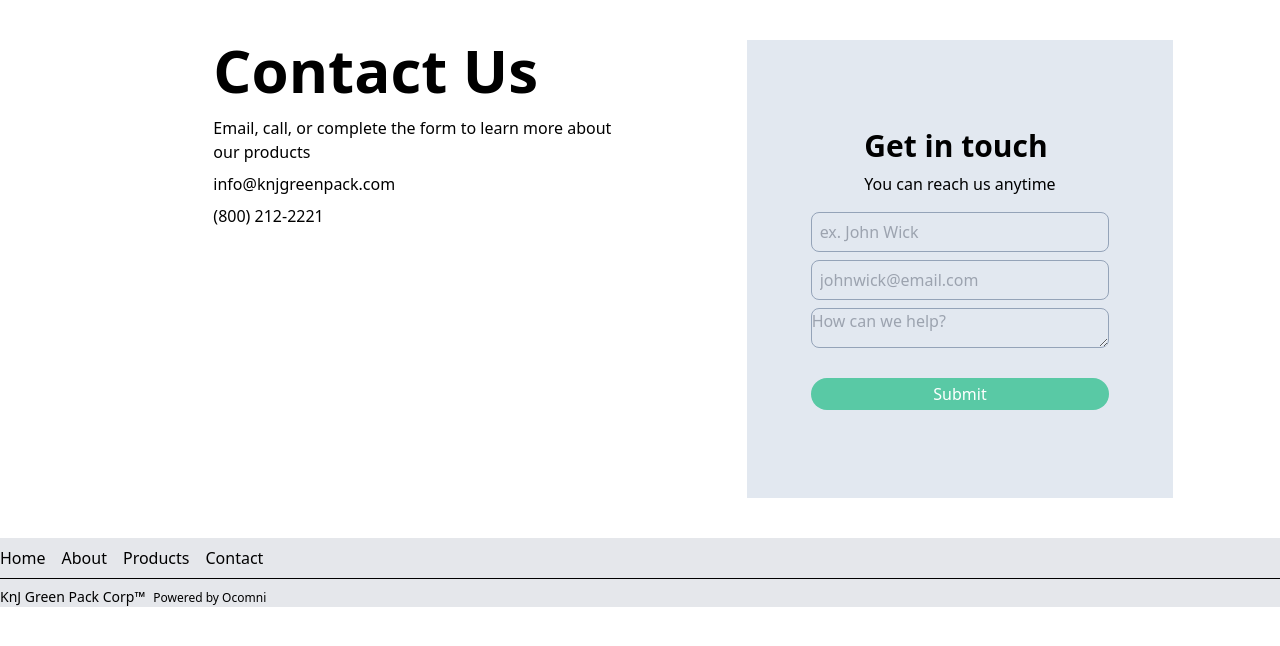
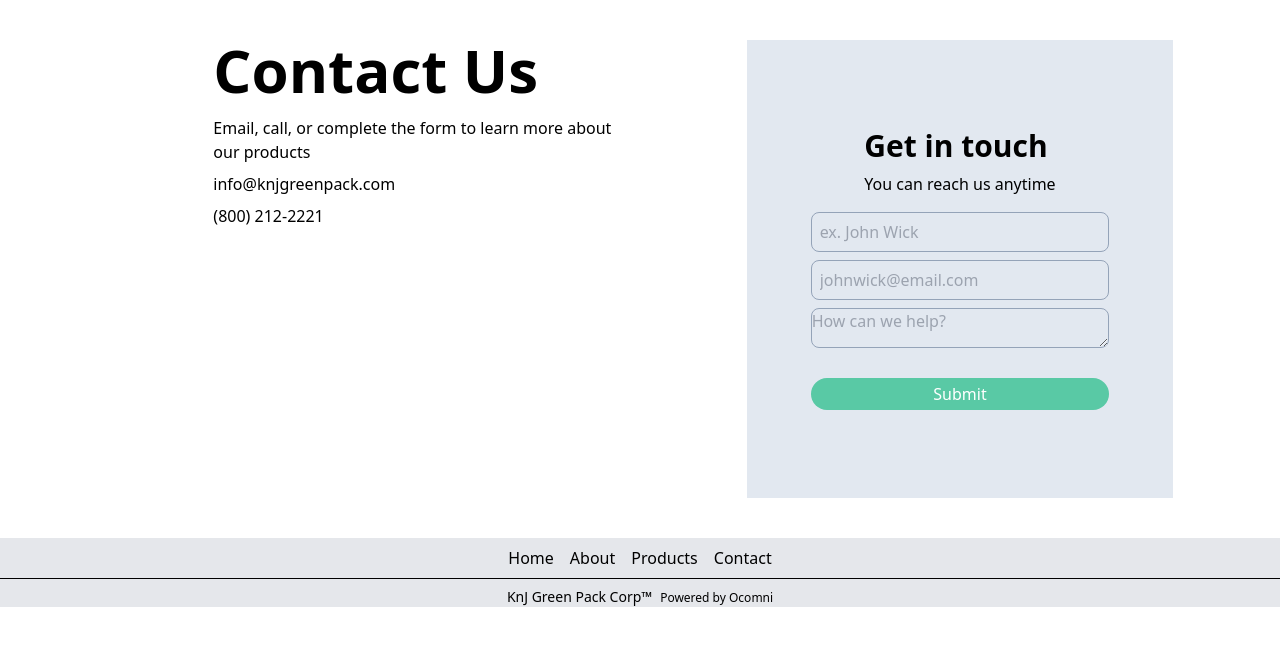
Before and after one commit to gualberto2/GreenCorp, a React (Vite) app: page /contact in a window 1280 px wide. Shown: the top 646 px of the page. Built offline with nearby package versions, Linux system fonts and the light colour scheme; a web font is replaced by a local one.

Commit message:
feat: Updated navber
- Updated ui for navbar on large screens and medium screens

```diff
--- a/src/components/GlobalComponents/Footer.jsx
+++ b/src/components/GlobalComponents/Footer.jsx
@@ -7,10 +7,10 @@ const Footer = () => {
   const navigate = useNavigate();
 
   return (
-    <footer className="bg-gray-200 mt-2 pt-2 lg:mt-10 md:mt-10">
+    <footer className="bg-gray-200 mt-2 pt-2 lg:mt-10 md:mt-10 lg:mx-auto lg:text-center md:mx-auto md:text-center">
       {/* Navigation Links */}
-      <div>
-        <div className="flex gap-4">
+      <div className="">
+        <div className="flex gap-4 lg:mx-auto lg:justify-center md:mx-auto md:justify-center">
           <p
             onClick={() => navigate("/")}
             className="hover:cursor-pointer hover:underline decoration-green-500"
```
